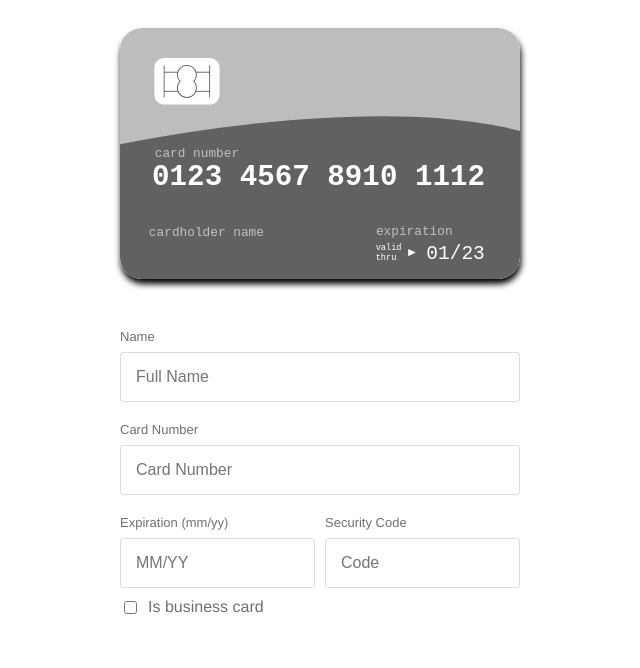
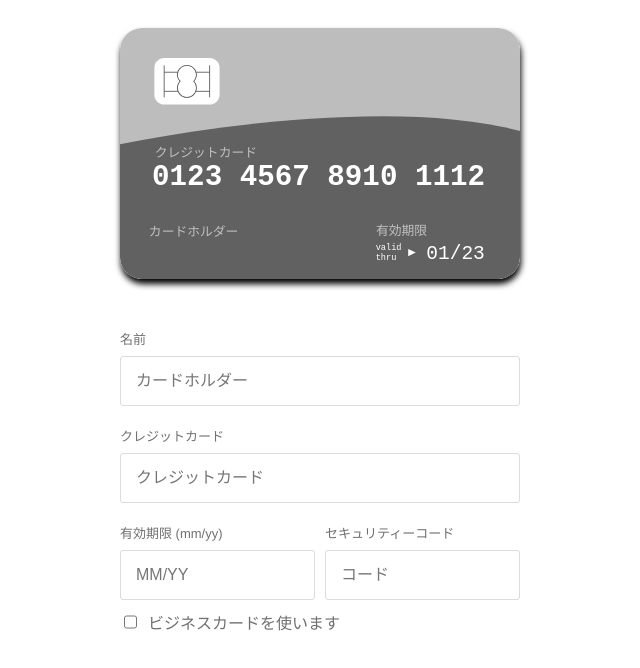
Before and after one commit to TheKinng96/vue-credit-card-component, a Vue app: page / in a window 1280 px wide. Shown: the top 668 px of the page, without its empty margins (320-960 px from the left). Built offline with nearby package versions, Linux system fonts and the light colour scheme.

Commit message:
fixed translation bug

```diff
--- a/src/App.vue
+++ b/src/App.vue
@@ -1,6 +1,10 @@
 <template>
   <div id="app">
-    <hello-world @change="creditInfoChanged" :direction="'column'" />
+    <hello-world
+      @change="creditInfoChanged"
+      :direction="'column'"
+      :trans="translations"
+    />
   </div>
 </template>
 
@@ -14,6 +18,38 @@ import HelloWorld from '@/components/CreditCard.vue';
   },
 })
 export default class App extends Vue {
+  translations = {
+    name: {
+      label: '名前',
+      placeholder: 'カードホルダー',
+    },
+    card: {
+      label: 'クレジットカード',
+      placeholder: 'クレジットカード',
+    },
+    businessName: {
+      label: '会社名',
+      placeholder: '株式会社　これから',
+    },
+    expiration: {
+      label: '有効期限',
+    },
+    security: {
+      label: 'セキュリティーコード',
+      placeholder: 'コード',
+    },
+    isBusinessCard: {
+      label: 'ビジネスカードを使います',
+    },
+    image: {
+      cardNumber: 'クレジットカード',
+      cardholder: 'カードホルダー',
+      expiration: '有効期限',
+      valid: 'valid',
+      thru: 'thru',
+      security: 'セキュリティーコード',
+    },
+  };
   creditInfoChanged() {
     // console.log(data);
   }
--- a/src/components/CreditCard.vue
+++ b/src/components/CreditCard.vue
@@ -566,7 +566,7 @@ export default class CreditCard extends Vue {
               position: absolute;
               width: 1.5rem;
               right: 0.5rem;
-              top: 2.5rem;
+              top: 50%;
             }
           }
         }
@@ -589,7 +589,7 @@ export default class CreditCard extends Vue {
               position: absolute;
               width: 1.5rem;
               right: 0.5rem;
-              top: 2.5rem;
+              top: calc(50% - 0.75rem);
             }
           }
 
```
Also changed, not shown: 1 other file (tests, documents, lock files or other folders).
